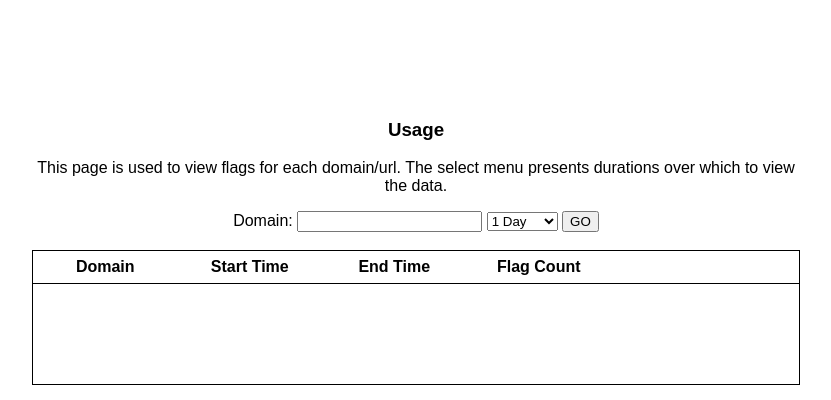
After one commit to CSUNetSec/proddle-site, a PHP site: page /event.html in a window 1280 px wide. The commit adds this page. Shown: the top 400 px of the page, without its empty margins (224-1055 px from the left). Run offline with PHP 8.4, Linux system fonts and the light colour scheme; lists and menus that the app fills with data are empty; some libraries are stand-ins or nearby versions.

Commit message:
modified report css to allow scrollable functionality.

```diff
--- a/css/map-report.css
+++ b/css/map-report.css
@@ -10,18 +10,60 @@ div#map {
     height: 600px;
 }
 
-div.report table {
+
+table.report {
+    width: 100%;
+    border-spacing: 0;
     border: 1px solid black;
-    border-collapse: collapse;
-    width: 100%;
-    text-align: center;
 }
 
-div.report th {
-    border: 1px solid black;
-    background-color: lightgrey;
+table.report th,
+table.report td,
+table.report tr,
+table.report thead,
+table.report tbody { display: block; }
+
+table.report thead tr {
+    /* fallback */
+    width: 97%;
+    /* minus scroll bar width */
+    width: -webkit-calc(100% - 16px);
+    width:    -moz-calc(100% - 16px);
+    width:         calc(100% - 16px);
 }
 
-div.report td {
-    border: 1px solid black;
+table.report tr:after {
+    content: ' ';
+    display: block;
+    visibility: hidden;
+    clear: both;
 }
+
+table.report tbody {
+    height: 100px;
+    overflow-y: auto;
+    overflow-x: hidden;
+
+    text-align: center;
+    border-top: 1px solid black;
+}
+
+table.report tbody td,
+table.report thead th {
+    width: 19%;
+    float: left;
+}
+
+table.report thead tr th {
+    height: 30px;
+    line-height: 30px;
+    /*text-align: left;*/
+}
+
+table.report tbody td{
+    border-right: 1px solid black;
+}
+
+table.report tbody td:last-child, thead th:last-child {
+    border-right: none !important;
+}
--- /dev/null
+++ b/event.html
@@ -0,0 +1,184 @@
+<!DOCTYPE html>
+<html>
+    <head>
+        <title>Proddle - Vantage</title>
+        <link rel="stylesheet" type="text/css" href="css/proddle.css" />
+        <link rel="stylesheet" type="text/css" href="css/map-report.css" />
+        <style>
+        </style>
+        <script src="js/proddle.js"></script>
+        <script src="https://ajax.googleapis.com/ajax/libs/jquery/3.1.1/jquery.min.js"></script>
+    </head>
+    <body>
+        <?php
+            include 'php/header.php';
+        ?>
+
+        <div id="center">
+            <div id="usage">
+                <h3>Usage</h3>
+                <p>
+                    This page is used to view flags for each domain/url. The
+                    select menu presents durations over which to view the data.
+                </p>
+            </div>
+            <div id="searchbar">
+                Domain: <input type="text" id="domain" value="" />
+                <select id="duration">
+                    <option value="1">1 Day</option>
+                    <option value="7">1 Week</option>
+                    <option value="31">1 Month</option>
+                </select>
+                <input type="button" value="GO" onclick="updateEvents();" />
+            </div>
+            </br>
+            <table class="report">
+                <thead>
+                    <th>Domain</th>
+                    <th>Start Time</th>
+                    <th>End Time</th>
+                    <th>Flag Count</th>
+                </thead>
+                <tbody id="events"></tbody>
+            </table>
+            </br>
+            <div id="map"></div>
+            </br>
+            <div id="mapreport" class="report"></div>
+            </br>
+            <p>
+                This product includes GeoLite2 data created by MaxMind, available from
+                <a href="http://www.maxmind.com">http://www.maxmind.com</a>.
+            </p>
+        </div>
+
+        <script>
+            var map;
+            var infoWindow;
+            var markers = [];
+            var markerInfo = new Map();
+
+            function initMap() {
+                infoWindow = new google.maps.InfoWindow;
+                map = new google.maps.Map(document.getElementById('map'), {
+                    center: {lat:0, lng: 0},
+                    zoom: 2
+                });
+
+                updateEvents();
+            }
+
+            function resetPage() {
+                document.getElementById('events').innerHTML = '';
+                document.getElementById('mapreport').innerHTML = '';
+
+                for (var i=0; i < markers.length; i++) {
+                    markers[i].setMap(null);
+                }
+
+                markers.length = 0;
+                markerInfo.clear();
+            }
+
+            function updateEvents() {
+                resetPage();
+                var domain = document.getElementById('domain').value;
+                var duration = document.getElementById('duration');
+                var events = document.getElementById('events');
+                var mapTable = document.createElement('table');
+
+                //query event_report.html
+                $.get({
+                    url: 'event_report.html?duration=' + duration.options[duration.selectedIndex].value + (domain != '' ? '&domain=' + domain : ''),
+                    dataType: 'json',
+                    success: function(data) {
+                        for (var i=0; i<data.result.length; i++) {
+                            var e = data.result[i];
+
+                            var tr = events.insertRow();
+                            tr.insertCell().appendChild(document.createTextNode(e.domain));
+                            var minimum_timestamp = new Date(e.minimum_timestamp * 1000);
+                            tr.insertCell().appendChild(document.createTextNode(formatDate(minimum_timestamp)));
+                            var maximum_timestamp = new Date(e.maximum_timestamp * 1000);
+                            tr.insertCell().appendChild(document.createTextNode(formatDate(maximum_timestamp)));
+                            tr.insertCell().appendChild(document.createTextNode(e.flag_ids.length));
+                        }
+                    }
+                });
+            }
+
+            function updatePage() {
+                resetPage();
+                var domain = document.getElementById('domain').value;
+                var duration = document.getElementById('duration');
+                var topFlagsTable = document.createElement('table');
+                var flagStatusesTable = document.createElement('table');
+                var flagAnalyzersTable = document.createElement('table');
+                var mapTable = document.createElement('table');
+
+                //add table header
+                topFlagsTable.createCaption().innerHTML = '<b>Top 10 Flagged Urls</b>';
+                addHeaderColumns(topFlagsTable, ['Domain', 'Url', 'Count']);
+                flagStatusesTable.createCaption().innerHTML = '<b>Flag Count By Status</b>';
+                addHeaderColumns(flagStatusesTable, ['Status', 'Count']);
+                flagAnalyzersTable.createCaption().innerHTML = '<b>Flag Count By Analyzer</b>';
+                addHeaderColumns(flagAnalyzersTable, ['Analyzer', 'Count']);
+                mapTable.createCaption().innerHTML = '<b>25 Most Recent Flags</b>'
+                addHeaderColumns(mapTable, ['Timestamp', 'Vantage', 'Domain', 'Url', 'Status', 'Analyzer']);
+
+                //query php/vantage_report.php
+                $.get({
+                    url: 'flag_report.html?duration=' + duration.options[duration.selectedIndex].value + (domain != '' ? '&domain=' + domain : ''),
+                    dataType: 'json',
+                    success: function(data) {
+                        for (var i=0; i<data.top_flags.length; i++) {
+                            var topFlag = data.top_flags[i];
+                            var tr = topFlagsTable.insertRow();
+                            tr.insertCell().appendChild(document.createTextNode(topFlag.domain));
+                            tr.insertCell().appendChild(document.createTextNode(topFlag.url));
+                            tr.insertCell().appendChild(document.createTextNode(topFlag.count));
+                        }
+
+                        for (var i=0; i<data.flag_statuses.length; i++) {
+                            var flagStatus = data.flag_statuses[i];
+                            var tr = flagStatusesTable.insertRow();
+                            tr.insertCell().appendChild(document.createTextNode(flagStatus.status));
+                            tr.insertCell().appendChild(document.createTextNode(flagStatus.count));
+                        }
+
+                        for (var i=0; i<data.flag_analyzers.length; i++) {
+                            var flagAnalyzer = data.flag_analyzers[i];
+                            var tr = flagAnalyzersTable.insertRow();
+                            tr.insertCell().appendChild(document.createTextNode(flagAnalyzer.analyzer));
+                            tr.insertCell().appendChild(document.createTextNode(flagAnalyzer.count));
+                        }
+
+                        for (var i=0; i<data.flags.length; i++) {
+                            var flag = data.flags[i];
+                            var tr = mapTable.insertRow();
+                            var timestamp = new Date(flag.timestamp * 1000);
+                            tr.insertCell().appendChild(document.createTextNode(formatDate(timestamp)));
+                            tr.insertCell().appendChild(document.createTextNode(flag.hostname + ' (' + flag.ip_address + ')'));
+                            tr.insertCell().appendChild(document.createTextNode(flag.domain));
+                            tr.insertCell().appendChild(document.createTextNode(flag.url));
+                            tr.insertCell().appendChild(document.createTextNode(flag.status));
+                            tr.insertCell().appendChild(document.createTextNode(flag.analyzer));
+
+                            addMarker(flag.hostname, flag.ip_address, flag.latitude, flag.longitude, COLOR.RED, markerInfo, markers);
+                        }
+
+                        plotMarkers(markerInfo, markers);
+                    }
+                });
+
+                document.getElementById('topflags').appendChild(topFlagsTable);
+                document.getElementById('flagstatuses').appendChild(flagStatusesTable);
+                document.getElementById('flaganalyzers').appendChild(flagAnalyzersTable);
+                document.getElementById('mapreport').appendChild(mapTable);
+            }
+        </script>
+
+        <script src="https://maps.googleapis.com/maps/api/js?key=AIzaSyAeCkjmEFtZ0Wuu6muxH6-4RF6f-pzE3qc&callback=initMap"
+        async defer></script>
+    </body>
+</html>
--- /dev/null
+++ b/event_report.html
@@ -0,0 +1,55 @@
+<?php
+require_once 'php/vendor/autoload.php';
+require_once 'php/login.php';
+
+//parse command line parameters
+if (isset($_GET['duration'])) $duration=$_GET['duration'];
+else $duration=1;
+
+$timestamp = time() - ($duration * 24 * 60 * 60);
+
+if (isset($_GET['domain'])) $match_clause=['domain' => $_GET['domain'], 'maximum_timestamp' => ['$gte' => $timestamp]];
+else $match_clause=['maximum_timestamp' => ['$gte' => $timestamp]];
+
+//open driver manager and geoip reader
+$manager = new MongoDB\Driver\Manager(
+    $mongodbConnectionString,
+    [
+        'ssl' => TRUE,
+        'username' => $mongodbUsername,
+        'password' => $mongodbPassword,
+        'authSource' => $mongodbAuthSource
+    ],
+    [
+        'ca_file' => $mongodbSslCaCert,
+        'pem_file' => $mongodbSslPem
+    ]
+);
+$reader = new GeoIp2\Database\Reader('/usr/local/share/GeoLite2/GeoLite2-City.mmdb');
+
+//query for results
+$cursor = $manager->executeCommand(
+    'tipup',
+    new MongoDB\Driver\Command(
+        [
+            'aggregate' => 'events',
+            'pipeline' => [
+                [
+                    '$match' => $match_clause
+                ],
+                [
+                    '$sort' => ['maximum_timestamp' => -1]
+                ]
+            ]
+        ]
+    )
+);
+
+//iterate over results
+$array = $cursor->toArray();
+for ($i=0; $i < count($array); ++$i) {
+    $result = $array[$i];
+
+    echo ($i != 0 ? ',' : '') . MongoDB\BSON\toJSON(MongoDB\BSON\fromPHP($result));
+}
+?>
--- a/js/proddle.js
+++ b/js/proddle.js
@@ -5,11 +5,11 @@ var COLOR = {
 };
 
 function addHeaderColumns(table, headerColumns) {
-    var tr = table.insertRow();
+    var thead = document.createElement('thead');
+    table.appendChild(thead);
+    var tr = thead.insertRow();
     for (var i=0; i<headerColumns.length; i++) {
-        var th = document.createElement('th');
-        th.appendChild(document.createTextNode(headerColumns[i]));
-        tr.appendChild(th);
+        tr.insertCell().appendChild(document.createTextNode(headerColumns[i]));
     }
 }
 
--- a/php/header.php
+++ b/php/header.php
@@ -8,6 +8,7 @@ echo <<<_END
     <div id="navbar">
         <ul>
             <li><a href="index.html">Home</a></li>
+            <li><a href="event.html">Event</a></li>
             <li><a href="vantage.html">Vantage</a></li>
             <li><a href="measurement.html">Measurement</a></li>
             <li><a href="flag.html">Flag</a></li>
```
